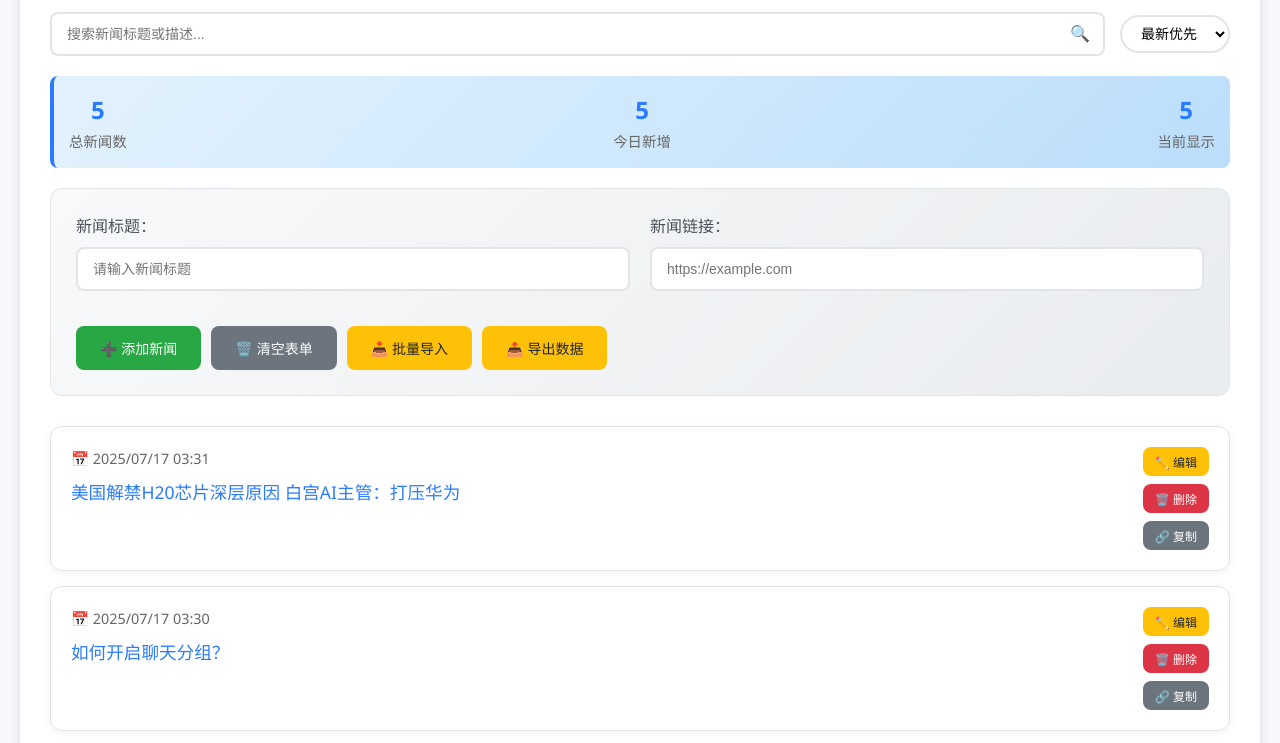
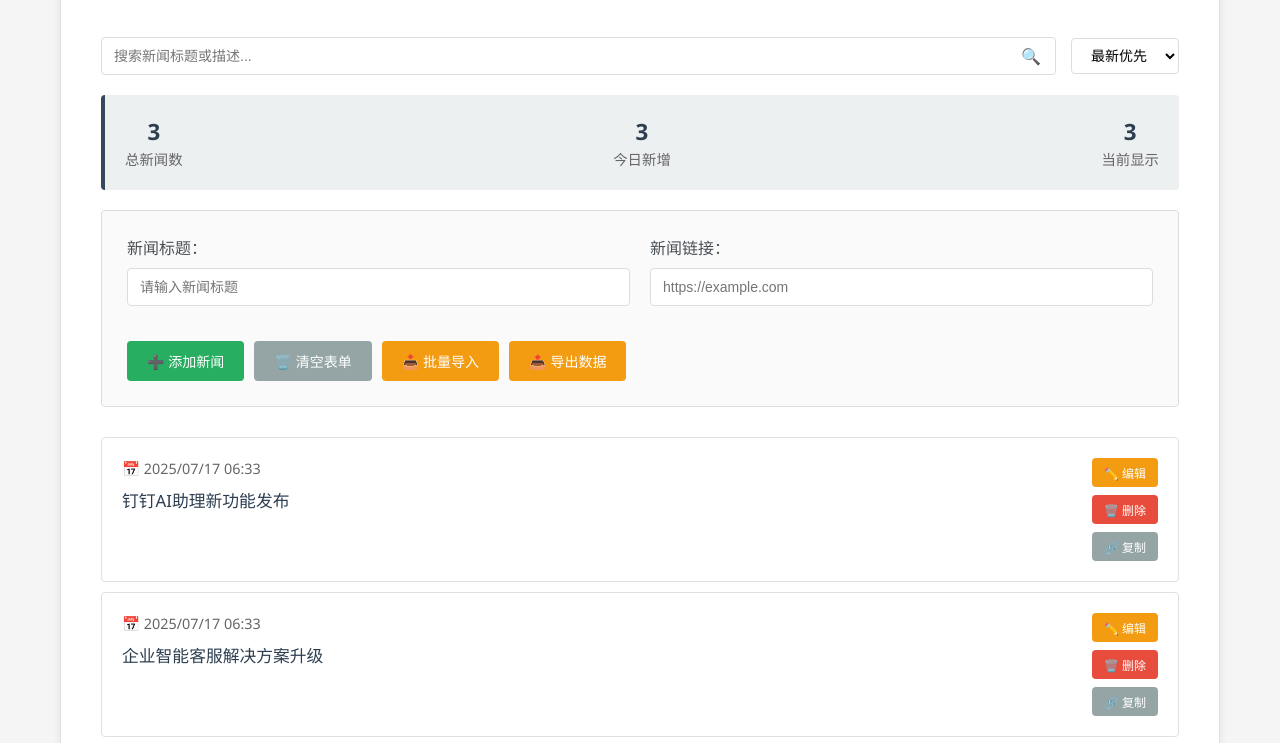
Before and after one commit to fpquenya/Ai-Dingtalk, a plain HTML site: page news_page.html in a window 1280 px wide. Shown: the part 124-867 px from the top of the page. Drawn offline with Linux system fonts and the light colour scheme.

Commit message:
Update UI: optimize layout and remove gray backgrounds for cleaner design

```diff
--- a/news.json
+++ b/news.json
@@ -1,52 +1,14 @@
 [
     {
-        "id": 1752723106290,
-        "title": "美国解禁H20芯片深层原因 白宫AI主管：打压华为",
-        "url": "https://news.mydrivers.com/1/1062/1062429.htm",
-        "category": "科技",
-        "source": "",
-        "description": "",
-        "createTime": "2025-07-17T03:31:46.290Z",
-        "updateTime": "2025-07-17T03:31:46.290Z"
+        "title": "钉钉AI助理新功能发布",
+        "url": "https://example.com/news1"
     },
     {
-        "id": 1752723019546,
-        "title": "如何开启聊天分组？",
-        "url": "http://www.aliwork.com",
-        "category": "科技",
-        "source": "",
-        "description": "",
-        "createTime": "2025-07-17T03:30:19.546Z",
-        "updateTime": "2025-07-17T03:30:19.546Z"
+        "title": "企业智能客服解决方案升级",
+        "url": "https://example.com/news2"
     },
     {
-        "id": 1752722984388,
-        "title": "钉钉AI助理新功能发布",
-        "url": "https://www.baidu.com",
-        "category": "其他",
-        "source": "",
-        "description": "",
-        "createTime": "2025-07-17T03:29:44.388Z",
-        "updateTime": "2025-07-17T03:29:44.388Z"
-    },
-    {
-        "id": 1752722984389,
-        "title": "企业智能客服解决方案升级",
-        "url": "https://example.com/news2",
-        "category": "其他",
-        "source": "",
-        "description": "",
-        "createTime": "2025-07-17T03:29:44.388Z",
-        "updateTime": "2025-07-17T03:29:44.388Z"
-    },
-    {
-        "id": 1752722984390,
         "title": "AI助力数字化转型案例分享",
-        "url": "https://example.com/news3",
-        "category": "其他",
-        "source": "",
-        "description": "",
-        "createTime": "2025-07-17T03:29:44.388Z",
-        "updateTime": "2025-07-17T03:29:44.388Z"
+        "url": "https://example.com/news3"
     }
 ]
--- a/news_page.html
+++ b/news_page.html
@@ -11,25 +11,29 @@
             box-sizing: border-box;
         }
         body {
-            font-family: 'Segoe UI', Tahoma, Geneva, Verdana, sans-serif;
-            line-height: 1.6;
+            font-family: 'Microsoft YaHei', 'Segoe UI', Arial, sans-serif;
+            line-height: 1.5;
             padding: 20px;
-            max-width: 1400px;
+            max-width: 1200px;
             margin: 0 auto;
-            background-color: #f7f9fc;
+            background-color: #f5f5f5;
+            color: #333;
         }
         .container {
             background-color: white;
-            padding: 30px;
-            border-radius: 12px;
-            box-shadow: 0 4px 15px rgba(0,0,0,0.1);
+            padding: 40px;
+            border-radius: 4px;
+            box-shadow: 0 2px 8px rgba(0,0,0,0.08);
+            border: 1px solid #e0e0e0;
         }
         h1 {
             text-align: center;
-            color: #2B7BFF;
-            margin-bottom: 30px;
-            font-size: 2.2rem;
-            font-weight: 600;
+            color: #2c3e50;
+            margin-bottom: 40px;
+            font-size: 1.8rem;
+            font-weight: 500;
+            border-bottom: 2px solid #34495e;
+            padding-bottom: 15px;
         }
         .toolbar {
             display: flex;
@@ -47,15 +51,15 @@
         .search-box input {
             width: 100%;
             padding: 10px 40px 10px 15px;
-            border: 2px solid #e1e5e9;
-            border-radius: 25px;
+            border: 1px solid #ddd;
+            border-radius: 4px;
             font-size: 14px;
-            transition: all 0.3s ease;
+            transition: border-color 0.2s ease;
         }
         .search-box input:focus {
             outline: none;
-            border-color: #2B7BFF;
-            box-shadow: 0 0 0 3px rgba(43, 123, 255, 0.1);
+            border-color: #34495e;
+            box-shadow: 0 0 0 2px rgba(52, 73, 94, 0.1);
         }
         .search-icon {
             position: absolute;
@@ -71,8 +75,8 @@
         }
         .category-filter, .sort-select {
             padding: 8px 15px;
-            border: 2px solid #e1e5e9;
-            border-radius: 20px;
+            border: 1px solid #ddd;
+            border-radius: 4px;
             background: white;
             font-size: 14px;
             cursor: pointer;
@@ -80,9 +84,9 @@
         .news-form {
             margin-bottom: 30px;
             padding: 25px;
-            background: linear-gradient(135deg, #f8f9fa 0%, #e9ecef 100%);
-            border-radius: 12px;
-            border: 1px solid #e1e5e9;
+            background: #fafafa;
+            border-radius: 4px;
+            border: 1px solid #ddd;
         }
         .form-row {
             display: flex;
@@ -104,16 +108,16 @@
         }
         input[type="text"], input[type="url"], select, textarea {
             width: 100%;
-            padding: 12px 15px;
-            border: 2px solid #e1e5e9;
-            border-radius: 8px;
+            padding: 10px 12px;
+            border: 1px solid #ddd;
+            border-radius: 4px;
             font-size: 14px;
-            transition: all 0.3s ease;
+            transition: border-color 0.2s ease;
         }
         input:focus, select:focus, textarea:focus {
             outline: none;
-            border-color: #2B7BFF;
-            box-shadow: 0 0 0 3px rgba(43, 123, 255, 0.1);
+            border-color: #34495e;
+            box-shadow: 0 0 0 2px rgba(52, 73, 94, 0.1);
         }
         textarea {
             resize: vertical;
@@ -125,64 +129,63 @@
             margin-top: 20px;
         }
         button {
-            background-color: #2B7BFF;
+            background-color: #34495e;
             color: white;
             border: none;
-            padding: 12px 24px;
-            border-radius: 8px;
+            padding: 10px 20px;
+            border-radius: 4px;
             cursor: pointer;
             font-size: 14px;
-            font-weight: 500;
-            transition: all 0.3s ease;
+            font-weight: 400;
+            transition: background-color 0.2s ease;
             display: flex;
             align-items: center;
-            gap: 8px;
+            gap: 6px;
         }
         button:hover {
-            background-color: #1a5cc8;
-            transform: translateY(-1px);
+            background-color: #2c3e50;
         }
         .btn-secondary {
-            background-color: #6c757d;
+            background-color: #95a5a6;
         }
         .btn-secondary:hover {
-            background-color: #545b62;
+            background-color: #7f8c8d;
         }
         .btn-success {
-            background-color: #28a745;
+            background-color: #27ae60;
         }
         .btn-success:hover {
-            background-color: #1e7e34;
+            background-color: #229954;
         }
         .btn-warning {
-            background-color: #ffc107;
-            color: #212529;
+            background-color: #f39c12;
+            color: white;
         }
         .btn-warning:hover {
-            background-color: #e0a800;
+            background-color: #e67e22;
         }
         .btn-danger {
-            background-color: #dc3545;
+            background-color: #e74c3c;
         }
         .btn-danger:hover {
-            background-color: #c82333;
+            background-color: #c0392b;
         }
         .news-stats {
             display: flex;
             justify-content: space-between;
             margin-bottom: 20px;
-            padding: 15px;
-            background: linear-gradient(135deg, #e3f2fd 0%, #bbdefb 100%);
-            border-radius: 8px;
-            border-left: 4px solid #2B7BFF;
+            padding: 20px;
+            background: #ecf0f1;
+            border-radius: 4px;
+            border-left: 4px solid #34495e;
         }
         .stat-item {
             text-align: center;
         }
         .stat-number {
-            font-size: 1.5rem;
-            font-weight: bold;
-            color: #2B7BFF;
+            font-size: 1.4rem;
+            font-weight: 600;
+            color: #2c3e50;
         }
         .stat-label {
             font-size: 0.9rem;
@@ -196,16 +199,14 @@
             justify-content: space-between;
             align-items: flex-start;
             padding: 20px;
-            margin-bottom: 15px;
+            margin-bottom: 10px;
             background: white;
-            border: 1px solid #e1e5e9;
-            border-radius: 12px;
-            transition: all 0.3s ease;
-            box-shadow: 0 2px 8px rgba(0,0,0,0.05);
+            border: 1px solid #e0e0e0;
+            border-radius: 4px;
+            transition: border-color 0.2s ease;
         }
         .news-item:hover {
-            transform: translateY(-2px);
-            box-shadow: 0 4px 20px rgba(0,0,0,0.1);
+            border-color: #bdc3c7;
         }
         .news-content {
             flex-grow: 1;
@@ -215,10 +216,10 @@
             margin-bottom: 8px;
         }
         .news-title a {
-            color: #2B7BFF;
+            color: #2c3e50;
             text-decoration: none;
             font-weight: 500;
-            font-size: 1.1rem;
+            font-size: 1.05rem;
         }
         .news-title a:hover {
             text-decoration: underline;
@@ -231,10 +232,10 @@
             color: #666;
         }
         .news-category {
-            background: #e3f2fd;
-            color: #1976d2;
+            background: #ecf0f1;
+            color: #34495e;
             padding: 2px 8px;
-            border-radius: 12px;
+            border-radius: 3px;
             font-size: 0.8rem;
         }
         .news-description {
@@ -281,8 +282,8 @@
             border-bottom: 1px solid #e1e5e9;
         }
         .modal-title {
-            font-size: 1.3rem;
-            color: #2B7BFF;
+            font-size: 1.2rem;
+            color: #2c3e50;
             margin: 0;
         }
         .close {
```
Also changed, not shown: index.html (+5 -9 lines).
